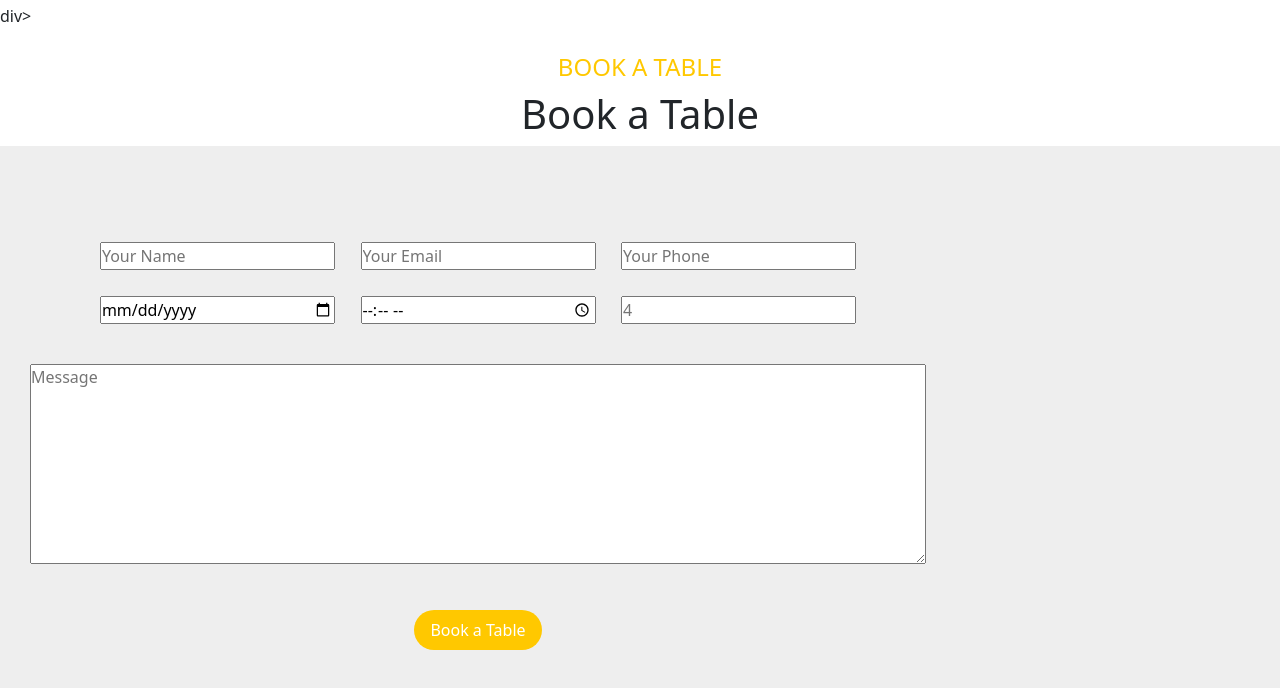
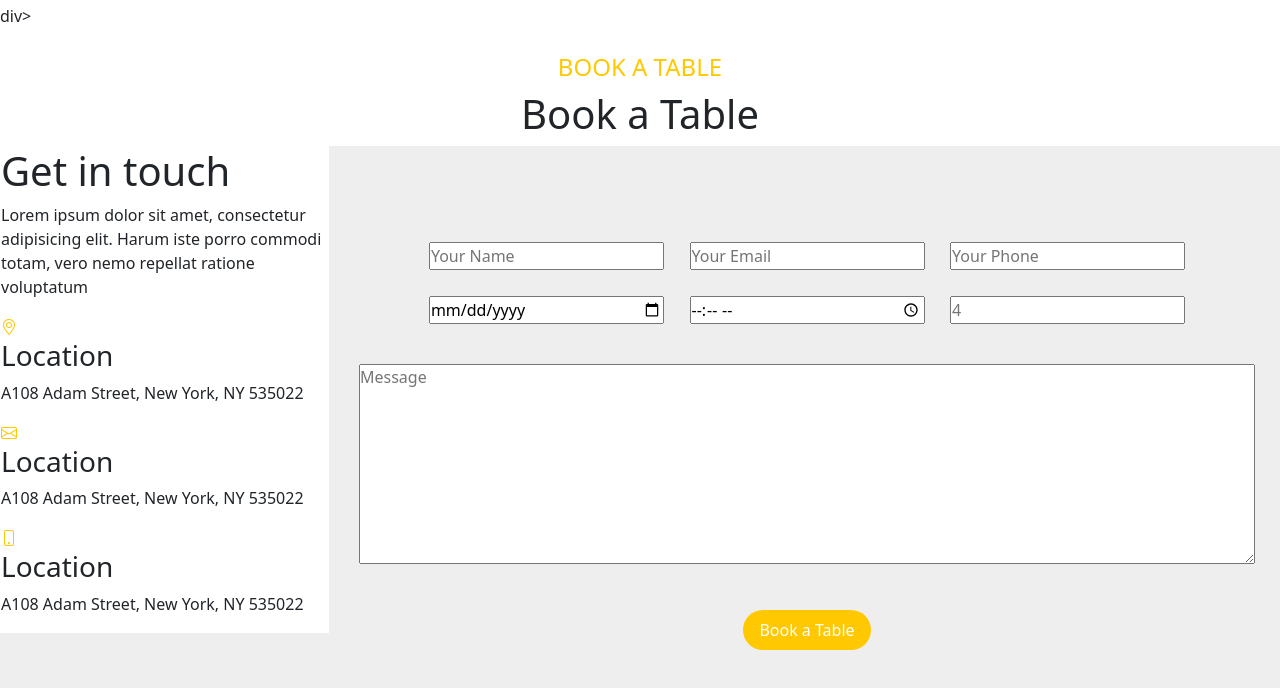
Before and after one commit to ChoroukMouaky/projet_final, a website: page index.html in a window 1280 px wide. Shown: the part 7558-8246 px from the top of the page. Drawn offline with nearby package versions, Linux system fonts and the light colour scheme.

Commit message:
modification number 1 in touch

```diff
--- a/index.html
+++ b/index.html
@@ -540,6 +540,26 @@
     </div>
     <div class="table_flex">
         <div class="im-grid">
+            <div class="touch">
+                <h1>Get in touch</h1>
+                <p>Lorem ipsum dolor sit amet, consectetur adipisicing elit. Harum iste porro commodi totam, vero nemo repellat ratione voluptatum</p>
+                <div>
+                    <i class="bi bi-geo-alt text-moutard w-2"></i>
+                    <h3>Location</h3>
+                    <p>A108 Adam Street, New York, NY 535022</p>
+                </div>
+                <div>
+                    <i class="bi bi-envelope text-moutard w-2"></i>
+                    <h3>Location</h3>
+                    <p>A108 Adam Street, New York, NY 535022</p>
+                </div>
+                <div>
+                    <i class="bi bi-phone text-moutard w-2"></i>
+                    <h3>Location</h3>
+                    <p>A108 Adam Street, New York, NY 535022</p>
+                </div>
+
+            </div>
         </div>
         <div class="table_column">
             <div class="table_grid">
--- a/src/sass/modules/Home/_header.scss
+++ b/src/sass/modules/Home/_header.scss
@@ -175,3 +175,9 @@ margin:0%;
 }
 $map-radius: 12px;
 $map-aspect-ratio: 16 / 9;
+
+.touch{
+    border: 1px solid transparent;
+    background-color: white;
+    padding: 2vh 3vw;
+}
```
Also changed, not shown: public/css/app.css, 1 other file.
